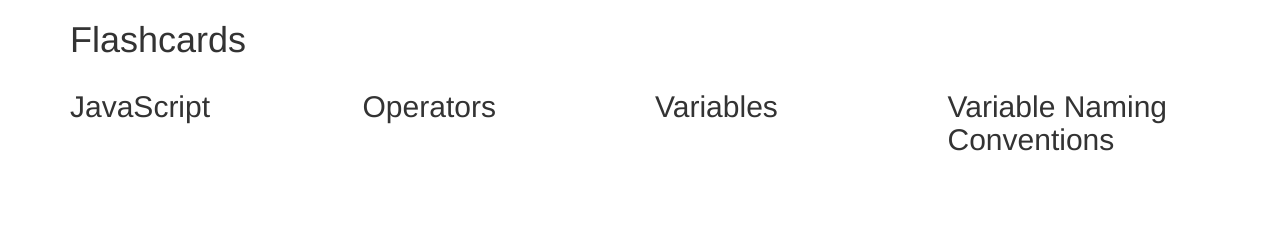
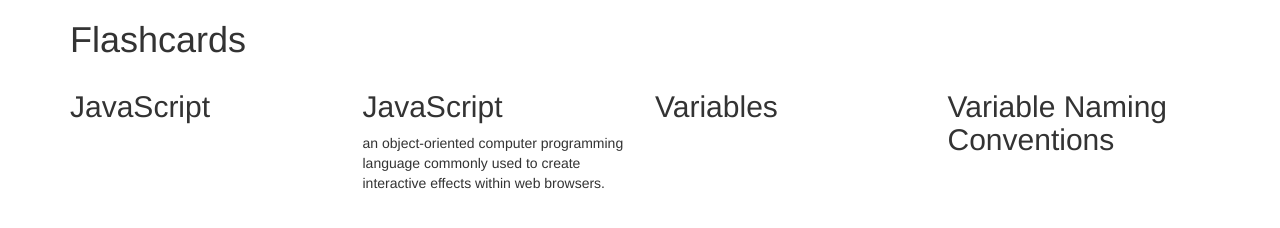
Before and after one commit to LeilaniL/flashcards, a plain HTML site: page index.html in a window 1280 px wide. Both pictures are taken after a click on the element 201 px from the left and 162 px from the top of the page. Drawn offline with Linux system fonts and the light colour scheme.

Commit message:
show and hide terms and definitions correctly

```diff
--- a/index.html
+++ b/index.html
@@ -15,18 +15,14 @@
         <div class="col-md-3">
           <div class="term">
             <h2>JavaScript</h2>
-          </div>
-          <div class="definition">
             <p>an object-oriented computer programming language commonly used to create interactive effects within web browsers.</p>
-          </div>
+            </div>
         </div>
         <div class="col-md-3">
           <div class="term">
-            <h2>Operators</h2>
-          </div>
-          <div class="definition">
-            <p>a symbol that is used to perform an operation. Most often these operations are arithmetic (addition, subtraction, etc), but not always.</p>
-          </div>
+            <h2>JavaScript</h2>
+            <p>an object-oriented computer programming language commonly used to create interactive effects within web browsers.</p>
+            </div>
         </div>
         <div class="col-md-3">
           <h2>Variables</h2>
--- a/js/scripts.js
+++ b/js/scripts.js
@@ -3,21 +3,27 @@
     return 't' + (n+1);
   });
 
-  $("h2").click(function() {
+  $(".term h2").click(function() {
     var id = $(this).parent().attr("id");
     var destination = "#" + id + " p";
-    $(".definition").show();
-    $(".term").hide();
+    var destination2 = "#" + id + " h2";
+    $(destination).show("200ms");
+    $(destination2).hide("200ms");
   });
 
-  $("p").click(function() {
+  $(".term p").click(function() {
     var id = $(this).parent().attr("id");
-    var destination = "#" + id + " p";
-    $(".term").show("200ms");
-    $(".definition").hide();
+    var destination = "#" + id + " h2";
+    var destination2 = "#" + id + " p";
+    $(destination).show("200ms");
+    $(destination2).hide("200ms");
   });
 
-  $('div.term').attr('id', function(n) {
-    return 't' + (n+1);
-  });
+  // $("p").click(function() {
+  //   var id = $(this).parent().attr("id");
+  //   var destination = "#" + id + " p";
+  //   $(".term").show("200ms");
+  //   $(".definition").hide();
+  // });
+
 });
```
